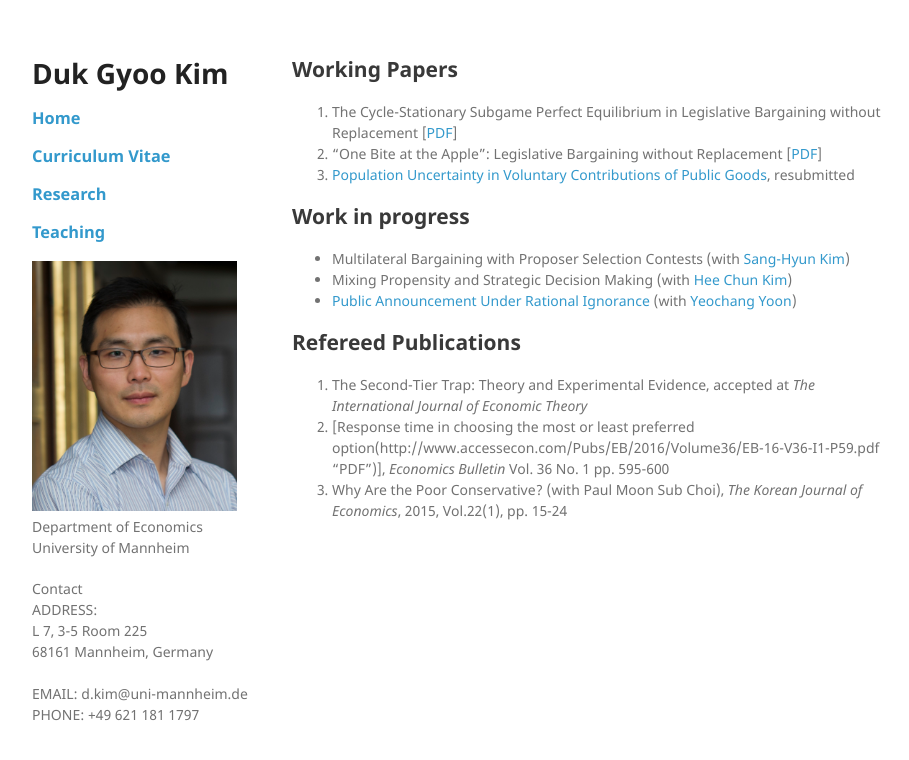
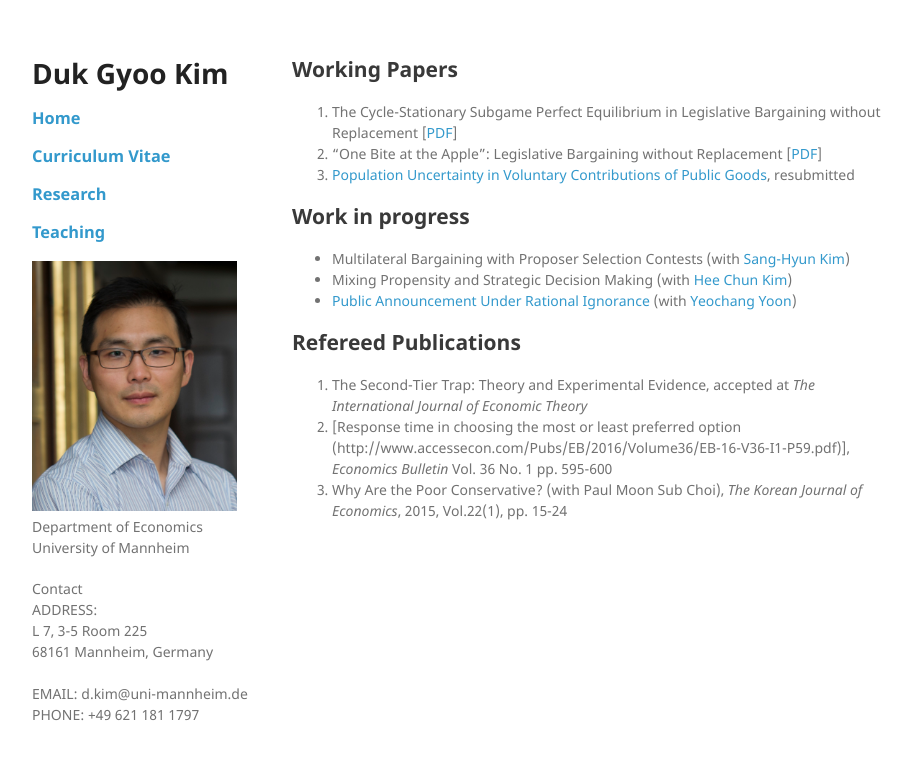
Before and after one commit to kimdukgyoo/kimdukgyoo.github.io, a Jekyll site: the page built from research.md, in a window 1280 px wide. Shown: the top 760 px of the page, without its empty margins (178-1087 px from the left). Built offline with Jekyll 4.4.1, drawn with Linux system fonts in a browser that asks for light colours; our own code applies the rules of GitHub Pages for plain Markdown files.

Commit message:
Update research.md

```diff
--- a/research.md
+++ b/research.md
@@ -10,5 +10,5 @@
 
 ## Refereed Publications
 1. The Second-Tier Trap: Theory and Experimental Evidence, accepted at _The International Journal of Economic Theory_
-2. [Response time in choosing the most or least preferred option(http://www.accessecon.com/Pubs/EB/2016/Volume36/EB-16-V36-I1-P59.pdf "PDF")], _Economics Bulletin_ Vol. 36 No. 1 pp. 595-600
+2. [Response time in choosing the most or least preferred option (http://www.accessecon.com/Pubs/EB/2016/Volume36/EB-16-V36-I1-P59.pdf)], _Economics Bulletin_ Vol. 36 No. 1 pp. 595-600
 3. Why Are the Poor Conservative? (with Paul Moon Sub Choi), _The Korean Journal of Economics_, 2015, Vol.22(1), pp. 15-24
```
